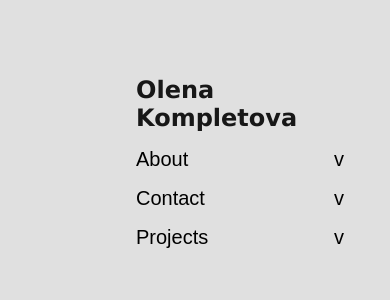
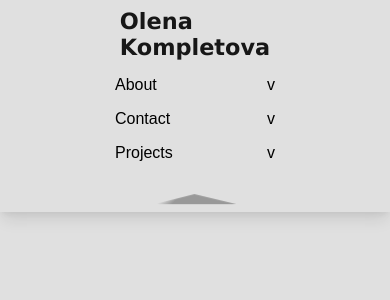
Before and after one commit to timtim40a/o-kompletova-portfolio, a Next.js app: page / in a window 390 px wide. Shown: the top 300 px of the page. Built offline with nearby package versions, Linux system fonts and the light colour scheme.

Commit message:
Mobile version

```diff
--- a/src/_components/navbar/Navbar.tsx
+++ b/src/_components/navbar/Navbar.tsx
@@ -7,6 +7,7 @@ import { useActivePage } from "@/hooks/useActivePage";
 export default function Navbar({ categories }: { categories: NavCategory[] }) {
     const [expandedCategories, setExpandedCategories] = useState<string[]>([]);
     const { activePage, setActivePage } = useActivePage();
+    const [isNavbarVisible, setIsNavbarVisible] = useState(true);
 
     useEffect(() => {
         console.log(expandedCategories);
@@ -19,8 +20,15 @@ export default function Navbar({ categories }: { categories: NavCategory[] }) {
                 : [...prev, slug]
         );
 
+    const onArrowClick = (e: React.MouseEvent<HTMLImageElement>) =>
+        setIsNavbarVisible((prev) => !prev);
+
     return (
-        <nav className={styles.container}>
+        <nav
+            className={
+                styles.container + (isNavbarVisible ? "" : " " + styles.hidden)
+            }
+        >
             <h1 className={styles.title}>
                 Olena
                 <br />
@@ -76,6 +84,15 @@ export default function Navbar({ categories }: { categories: NavCategory[] }) {
                     );
                 })}
             </ul>
+            <img
+                src="/arrow.svg"
+                alt="arrow"
+                className={
+                    styles.arrowIcon +
+                    (isNavbarVisible ? "" : " " + styles.expanded)
+                }
+                onClick={onArrowClick}
+            />
         </nav>
     );
 }
--- a/src/_components/navbar/navbar.module.css
+++ b/src/_components/navbar/navbar.module.css
@@ -10,6 +10,7 @@
     width: var(--nav-width);
     padding: 1rem;
     overflow-y: scroll;
+    transition: all 0.3s ease;
 }
 
 .categories {
@@ -61,3 +62,57 @@
     font-size: 1rem;
     cursor: pointer;
 }
+
+.pageLink.activePage {
+    font-weight: bold;
+}
+
+.arrowIcon {
+    display: none;
+}
+
+@media (max-width: 1000px) {
+    .container {
+        width: calc(var(--nav-width) / 1.5);
+        padding: 0.5rem;
+    }
+
+    .categoryButton {
+        font-size: 1rem;
+    }
+
+    .pageLink {
+        font-size: 0.875rem;
+    }
+
+    .title {
+        font-size: 1.4rem;
+    }
+}
+
+@media (max-width: 500px) {
+    .container {
+        height: 50%;
+        width: 100%;
+        align-items: center;
+        box-shadow: var(--shadow);
+    }
+    .container.hidden {
+        transform: translateY(-90%);
+    }
+
+    .categoryButton {
+        width: calc(var(--nav-width) / 1.5);
+    }
+
+    .arrowIcon {
+        display: inline-block;
+        width: 70%;
+        transform: rotateX(180deg);
+        transition: all 0.3s ease;
+    }
+
+    .arrowIcon.expanded {
+        transform: rotateX(0deg);
+    }
+}
--- a/src/app/globals.css
+++ b/src/app/globals.css
@@ -2,6 +2,8 @@
     --background: #e0e0e0;
     --foreground: #171717;
     --nav-width: 240px;
+    --shadow:
+        rgba(0, 0, 0, 0.1) 0 10px 15px -3px, rgba(0, 0, 0, 0.05) 0 4px 6px -2px;
 }
 
 @media (prefers-color-scheme: dark) {
@@ -51,6 +53,25 @@ main {
     padding: 60px 120px;
 }
 
+@media (max-width: 1000px) {
+    main {
+        padding: 30px 60px;
+    }
+}
+@media (max-width: 750px) {
+    main {
+        padding: 20px 30px;
+    }
+}
+
+@media (max-width: 500px) {
+    main {
+        display: flex;
+        flex-direction: column;
+        padding: 0;
+    }
+}
+
 @media (prefers-color-scheme: dark) {
     html {
         color-scheme: dark;
--- a/src/app/page.module.css
+++ b/src/app/page.module.css
@@ -21,22 +21,6 @@
     }
 }
 
-@media (max-width: 600px) {
-    .main {
-        padding: 48px 24px;
-    }
-
-    .intro {
-        gap: 16px;
-    }
-
-    .intro h1 {
-        font-size: 32px;
-        line-height: 40px;
-        letter-spacing: -1.92px;
-    }
-}
-
 @media (prefers-color-scheme: dark) {
     .logo {
         filter: invert();
```
Also changed, not shown: public/arrow.svg (added).
